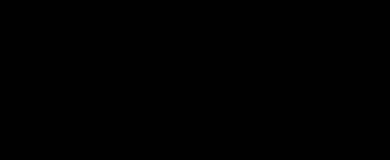
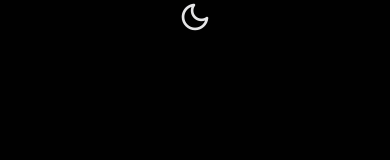
Before and after one commit to MichalKurzal/Covid-Dashboard-Mobile-React-Native-App, a React Native app: screen /Home in a window 390 px wide. Shown: the top 160 px of the page. Built offline with nearby package versions, Linux system fonts and the light colour scheme.

Commit message:
1.Context setup 2.Theme Switcher

```diff
--- a/App.js
+++ b/App.js
@@ -1,30 +1,22 @@
-import React from 'react';
-import {NavigationContainer, DarkTheme, useTheme, Button} from '@react-navigation/native';
+import React, {useState} from 'react';
+import AppContext from './api/context';
+import {MyTheme} from './theme/theme';
+import {NavigationContainer, DarkTheme} from '@react-navigation/native';
 import {createBottomTabNavigator} from '@react-navigation/bottom-tabs';
-import {MyButton} from '@react-navigation/elements';
 import {ListScreen} from './screens/listScreen';
 import {HomeScreen} from './screens/homeScreen';
-import Ionicons from 'react-native-vector-icons/Feather';
+import Icon from 'react-native-vector-icons/Feather';
+import {TopTab} from './componets/topTab';
+
 
 const Tab = createBottomTabNavigator();
 
-const MyTheme = {
-    colors: {
-        primary: 'rgb(255, 45, 85)',
-        background: 'rgb(242, 242, 242)',
-        card: 'rgb(255, 255, 255)',
-        text: 'rgb(28, 28, 30)',
-        border: 'rgb(199, 199, 204)',
-        notification: 'rgb(255, 69, 58)',
-    },
-};
-
 const App = () => {
-    const isDark = true;
-    const {colors} = useTheme();
-
+    const [isDark, setIsDark] = useState(true);
     return (
+        <AppContext.Provider value={{isDark, setIsDark}}>
             <NavigationContainer theme={isDark ? DarkTheme : MyTheme}>
+                <TopTab />
                 <Tab.Navigator
                     screenOptions={({route}) => ({
                         tabBarIcon: ({color, size}) => {
@@ -34,7 +26,7 @@ const App = () => {
                             } else if (route.name === 'List') {
                                 iconName = 'list';
                             }
-                        return <Ionicons name={iconName} size={size} color={color} />;
+                            return <Icon name={iconName} size={size} color={color} />;
                         },
                         tabBarActiveTintColor: 'tomato',
                         tabBarInactiveTintColor: 'gray',
@@ -44,6 +36,7 @@ const App = () => {
                     <Tab.Screen name="List" component={ListScreen} />
                 </Tab.Navigator>
             </NavigationContainer>
+        </AppContext.Provider>
     );
 };
 
--- /dev/null
+++ b/api/context.js
@@ -0,0 +1,5 @@
+import { createContext } from "react";
+
+const AppContext = createContext(null);
+
+export default AppContext;
--- /dev/null
+++ b/componets/topTab.js
@@ -0,0 +1,22 @@
+import React, {useContext} from 'react';
+import {TouchableOpacity, View} from 'react-native';
+import Icon from 'react-native-vector-icons/Feather';
+import {useTheme} from '@react-navigation/native';
+import AppContext from '../api/context';
+
+export const TopTab = () => {
+    const {colors} = useTheme();
+    const {isDark, setIsDark} = useContext(AppContext);
+    const switchTheme = () => {
+        setIsDark(!isDark);
+    };
+    return (
+        <View>
+            <TouchableOpacity
+                onPress={() => switchTheme()}
+                style={{backgroundColor: colors.background, alignItems: 'center'}}>
+                <Icon name="moon" color={colors.text} size={32} />
+            </TouchableOpacity>
+        </View>
+    );
+};
--- /dev/null
+++ b/theme/theme.js
@@ -0,0 +1,10 @@
+export const MyTheme = {
+    colors: {
+        primary: 'rgb(255, 45, 85)',
+        background: 'rgb(242, 242, 242)',
+        card: 'rgb(255, 255, 255)',
+        text: 'rgb(28, 28, 30)',
+        border: 'rgb(199, 199, 204)',
+        notification: 'rgb(255, 69, 58)',
+    },
+};
```
Lines whose indentation alone changed are shown as unchanged.
